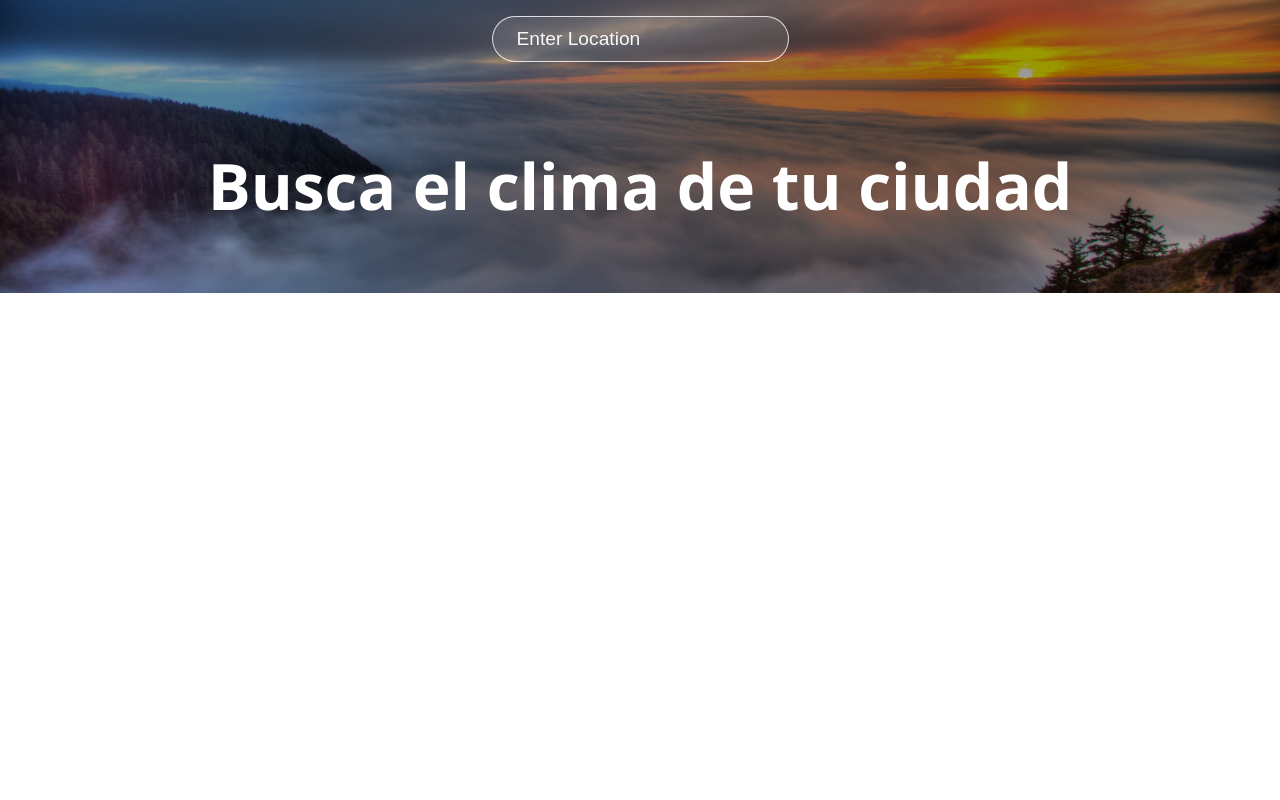
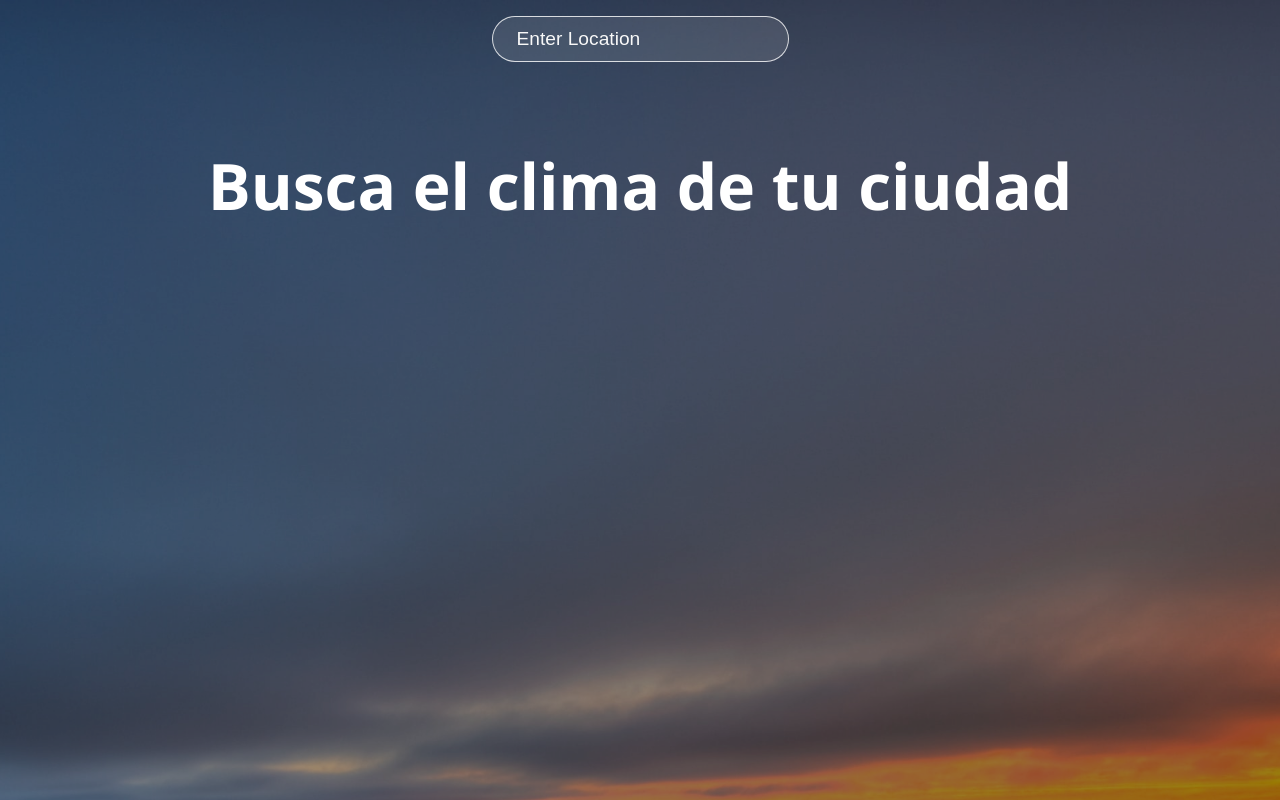
Before and after one commit to kasenciosm/weatherApp, a React (Vite) app: page / in a window 1280 px wide. Shown: the top 800 px of the page. Built offline with nearby package versions, Linux system fonts and the light colour scheme.

Commit message:
corrigiendo vh

```diff
--- a/src/index.css
+++ b/src/index.css
@@ -37,7 +37,7 @@ h2{
   color: red;
   position:absolute;
   top: 0;
-  left: 80px;
+  left: 70px;
 }
 
 .init-title{
@@ -48,7 +48,7 @@ h2{
 
 .app{
   width: 100%;
-  height: 100%;
+  height: 240vh;
   position: relative;
   background-color: rgba(0,0,0,0.4);
   color: #ffff;
@@ -177,7 +177,7 @@ span{
 .footer{
   font-size: .1rem;
   color: #b8b8b8;
-  padding-top: 5rem;
+  padding-top: 4rem;
   margin-bottom: .5rem;
   text-align: center;
 }
```
